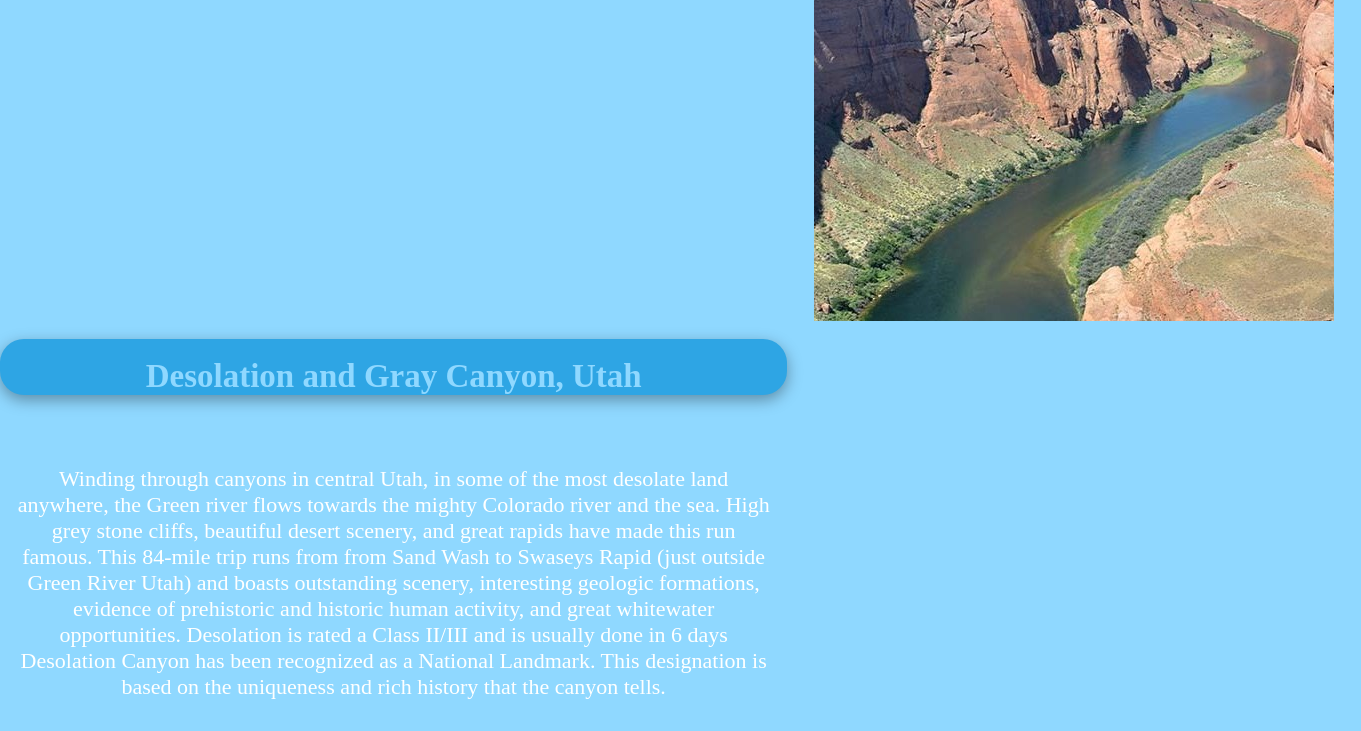
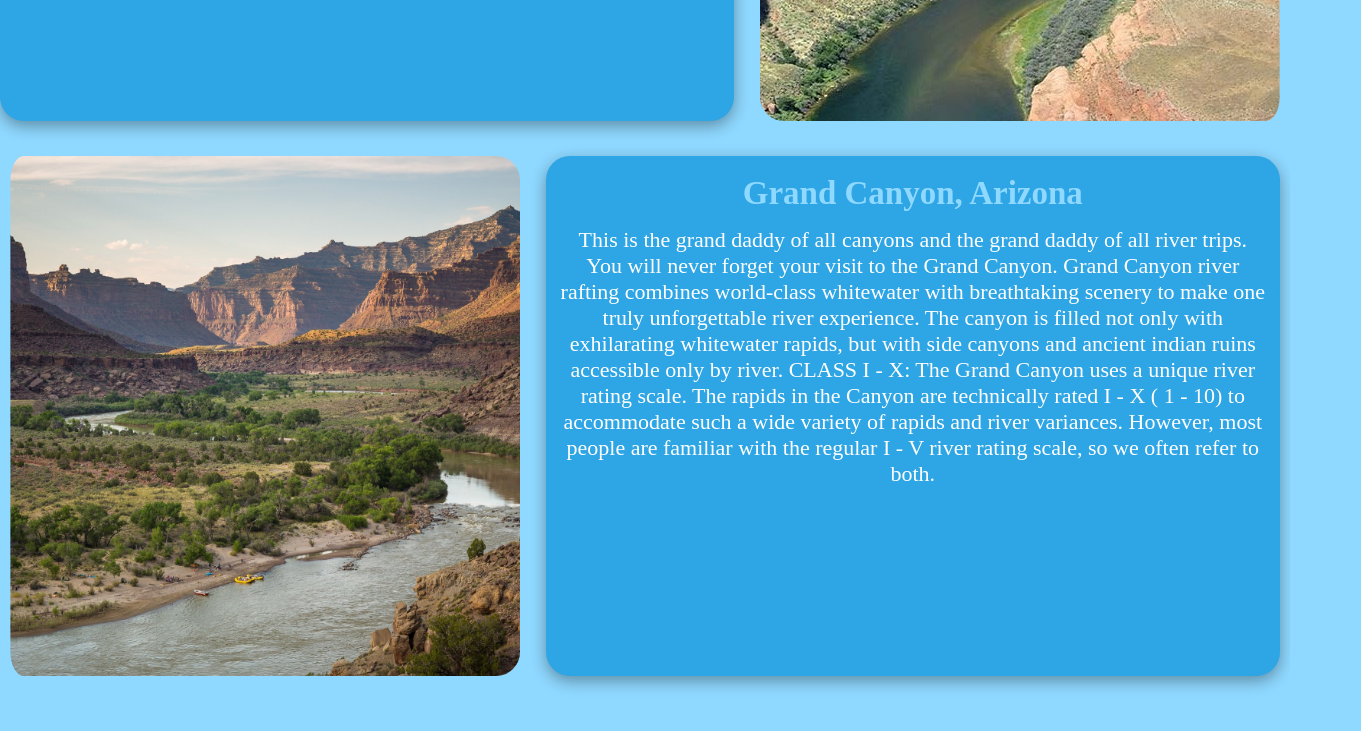
Before and after one commit to DanielDevAmaral/WebProjects, a plain HTML site: page wwr/rivers.html in a window 1280 px wide. Shown: the part 2180-2911 px from the top of the page, 1361 px wide, since content can reach past the window. Drawn offline with Linux system fonts and the light colour scheme.

Commit message:
updating the river subpage, fixing bugs.

```diff
--- a/wwr/styles/style.css
+++ b/wwr/styles/style.css
@@ -22,10 +22,22 @@
     margin: 0;
 }
 
-h2 {
+.rivers-card3 h2 {
+    display: grid;
+    grid-column: 2;
+    grid-row: 1;
+}
+
+.rivers-card1 h2 {
+    display: grid;
+    grid-column: 2;
+    grid-row: 1;
+}
+
+.rivers-card1 h2, .rivers-card2 h2, .rivers-card3 h2 {
     /* display: grid; */
-    grid-row: 1;
-    grid-column: 2;
+    /* grid-row: 1; */
+    /* grid-column: 2; */
     background-color: #2ea5e4;
     border-radius: 24px;
     padding-top: 19px;
@@ -33,12 +45,10 @@
     color: #8fd8ff;
 }
 
-.rivers-card2 h2 {
+.river-txt3 {
     display: grid;
-    grid-column: 2;
+    grid-row: 1;
 }
-
-rivers-card3 h2 {}
 
 rivers-card3 h2 {
     display: grid;
@@ -47,6 +57,7 @@
 .rivers-card2 h2 {
     display: grid;
     grid-column: 1;
+    grid-row: 1;
 }
 
 .rivers-card2 {
@@ -101,7 +112,12 @@
 }
 
 .rivers-card3 img {
+    width: 520px;
+    display: grid;
+    grid-column: 1;
     padding-left: 2%;
+    grid-row: 1;
+    height: 520px;
 }
 
 .rivers-card1 img {
@@ -112,6 +128,7 @@
     display: grid;
     grid-column: 2;
     padding-right: 2%;
+    grid-row: 1;
 }
 
 .book, .join{
@@ -177,11 +194,13 @@
     text-align: center;
 }
 
-section.rivers-card3 {
+.river-txt2 {
     display: grid;
 }
 
+
 .rivers-card3 {
+    display: grid;
     grid-gap: 2%;
     padding-top: 35px;
 }
@@ -190,14 +209,16 @@
     display: grid;
 }
 
-p {}
 
 .rivers-card2 p {
     display: grid;
     grid-column: 1;
+    grid-row: 1;
 }
 
 p {display: grid;grid-row: 1;grid-column: 2;margin: 15px;padding-top: 56px;font-size: 22px;color: white;}
+
+
 
 #background {
     height: 725px;
@@ -334,14 +355,20 @@
     display: grid;
 }
 
+.card-img-river1, .card-img-river2, .card-img-river3 {
+    border-radius: 24px;
+}
+
 .rivers-card1{
     display: grid;
-    grid-template-columns: 1fr 1fr;
-    grid-template-rows: 1fr;
+    grid-gap: 2%;
 }
 
 .card-img-river1{
-    grid-column: 1/2;
+    width: 520px;
+    grid-column: 1;
+    grid-row: 1;
+    height: 520px;
 }
 
 .river-txt1{
@@ -405,4 +432,103 @@
     footer {
         margin-top: 25px;
     }
+
+    /*
+    h1.home-title-river {
+        font-size: 65px;
+        margin: 35px;
+    }
+
+    .home-grid-river{
+        display: grid;
+    }
+
+    .card-img-river1, .card-img-river2, .card-img-river3 {
+        border-radius: 24px;
+    }
+
+    .rivers-card1{
+        display: block;
+    }
+
+    .card-img-river1{
+        width: 80%;
+    }
+
+
+    p {
+        display: grid;
+        grid-row: 1;
+        grid-column: 2;
+        margin: 15px;
+        padding-top: 56px;
+        font-size: 22px;
+        color: white;
+    }
+
+
+
+
+    .rivers-card2 p {
+
+    }
+
+    .river-txt2 {
+
+    }
+
+    img.card-img-river {
+
+    }
+
+    .rivers-card3 img {
+
+    }
+
+    .rivers-card1 img {
+
+    }
+
+    .rivers-card2 img {
+    }
+
+    h2 {
+        margin: 0;
+    }
+
+    .rivers-card3 h2 {
+
+    }
+
+    .rivers-card1 h2 {
+
+    }
+
+    .rivers-card1 h2, .rivers-card2 h2, .rivers-card3 h2 {
+        display: grid;
+        grid-row: 1;
+        grid-column: 2;
+        background-color: #2ea5e4;
+        border-radius: 24px;
+        box-shadow: rgba(0, 0, 0, 0.35) 0px 5px 15px;
+        color: #8fd8ff;
+    }
+
+    .river-txt3 {
+
+    }
+
+    rivers-card3 h2 {
+
+    }
+
+    .rivers-card2 h2 {
+
+    }
+
+    .rivers-card2 {
+
+    }
+
+    Rivers Subpage */
 }
```
